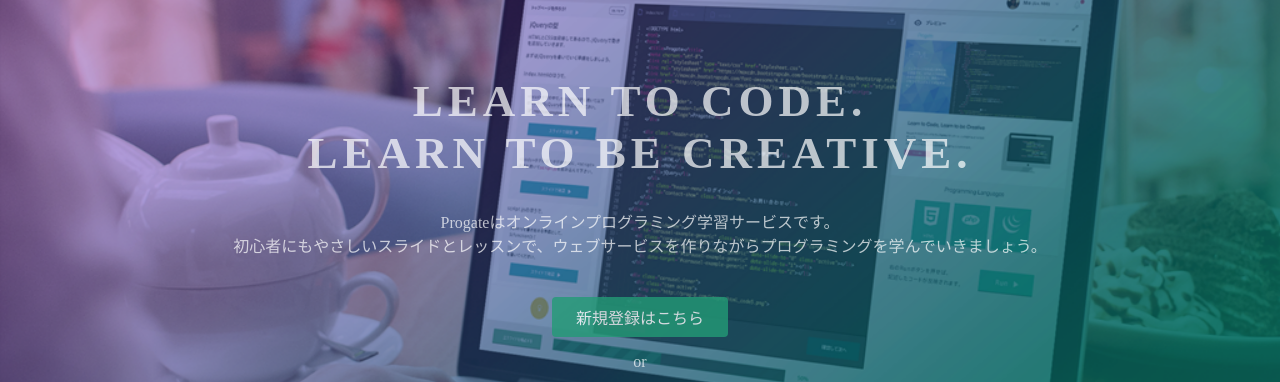
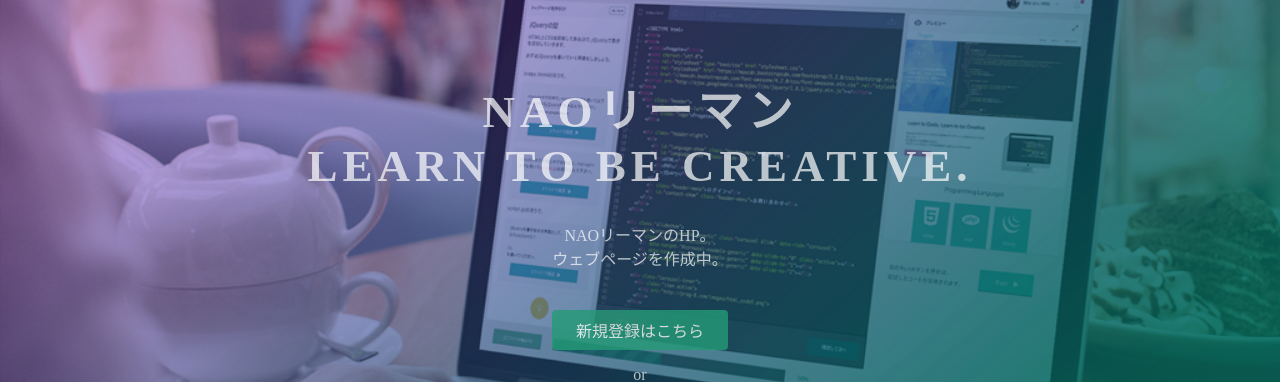
Before and after one commit to super99kiyo/super99kiyo.github.io, a plain HTML site: page index.html in a window 1280 px wide. Shown: the part 135-517 px from the top of the page. Drawn offline with Linux system fonts and the light colour scheme.

Commit message:
Update index.html

```diff
--- a/index.html
+++ b/index.html
@@ -23,8 +23,8 @@
   </header>
   <div class="top-wrapper">
     <div class="container">
-      <h1>LEARN TO CODE.<br>LEARN TO BE CREATIVE.</h1>
-      <p>Progateはオンラインプログラミング学習サービスです。<br>初心者にもやさしいスライドとレッスンで、ウェブサービスを作りながらプログラミングを学んでいきましょう。</p>
+      <h1>NAOリーマン<br>LEARN TO BE CREATIVE.</h1>
+      <p>NAOリーマンのHP。<br>ウェブページを作成中。</p>
       <div class="btn-wrapper">
         <a href="#" class="btn signup">新規登録はこちら</a>
         <p>or</p>
```
